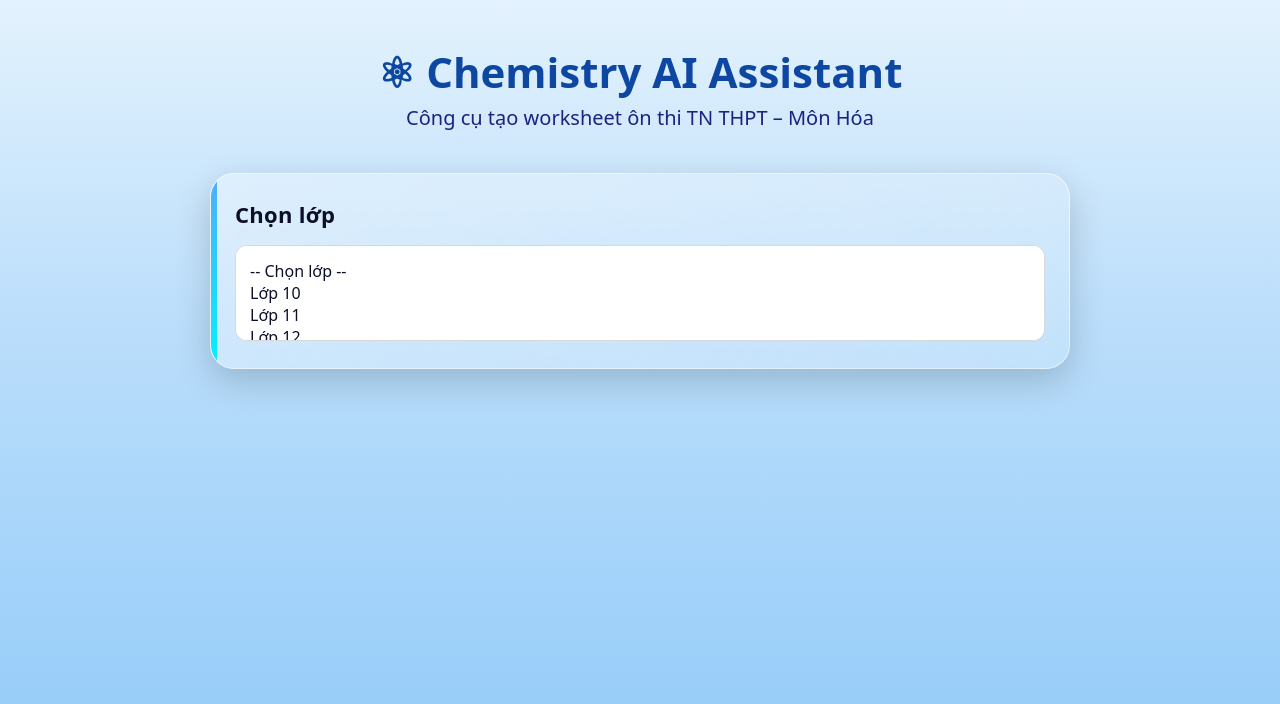
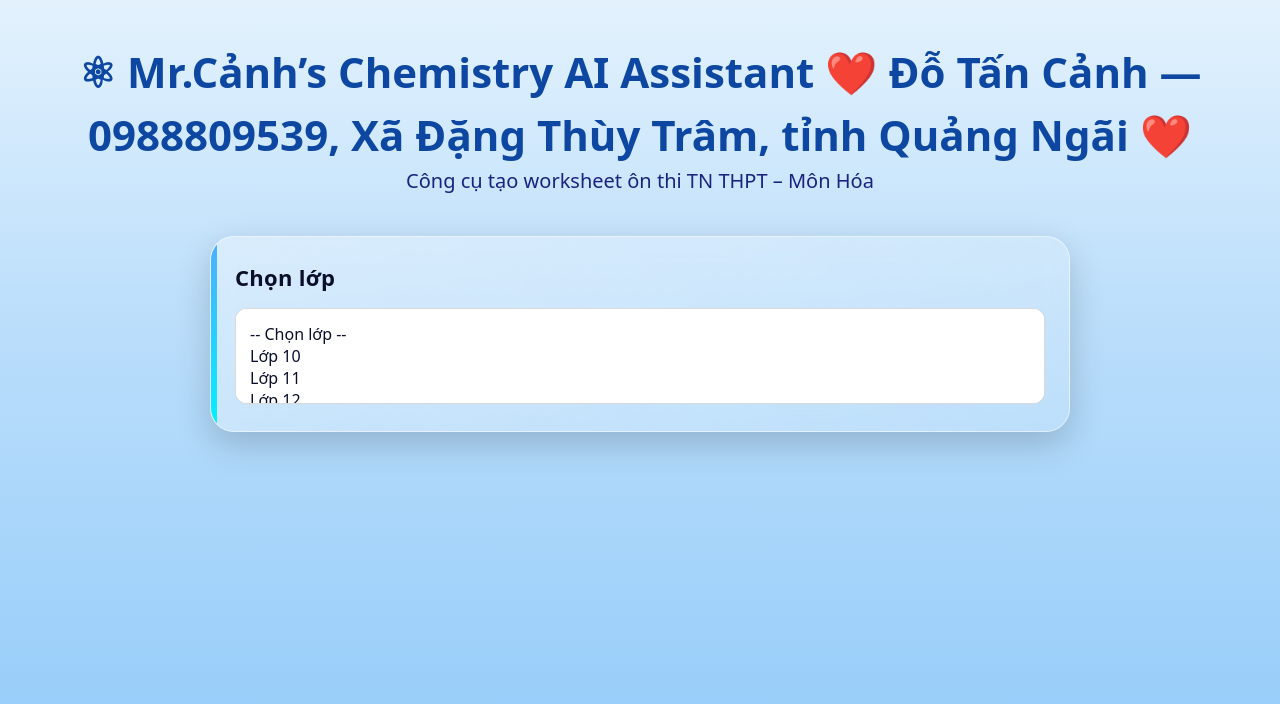
Before and after one commit to tancanhdo-commits/tro-ly-chemistry-diem9-10-12, a Next.js app: page / in a window 1280 px wide. Shown: the top 704 px of the page. Built offline with nearby package versions, Linux system fonts and the light colour scheme.

Commit message:
Update page.tsx

```diff
--- a/app/page.tsx
+++ b/app/page.tsx
@@ -351,8 +351,10 @@ ${examBlock}
     >
       <header style={{ textAlign: "center", marginBottom: 40 }}>
         <h1 style={{ fontSize: 42, fontWeight: 900, color: "#0d47a1" }}>
-          ⚛ Chemistry AI Assistant
-        </h1>
+          ⚛ Mr.Cảnh’s Chemistry AI Assistant
+          ❤️ Đỗ Tấn Cảnh — 0988809539,
+          Xã Đặng Thùy Trâm, tỉnh Quảng Ngãi ❤️
+                  </h1>
         <p style={{ fontSize: 20, color: "#1a237e" }}>
           Công cụ tạo worksheet ôn thi TN THPT – Môn Hóa
         </p>
```
